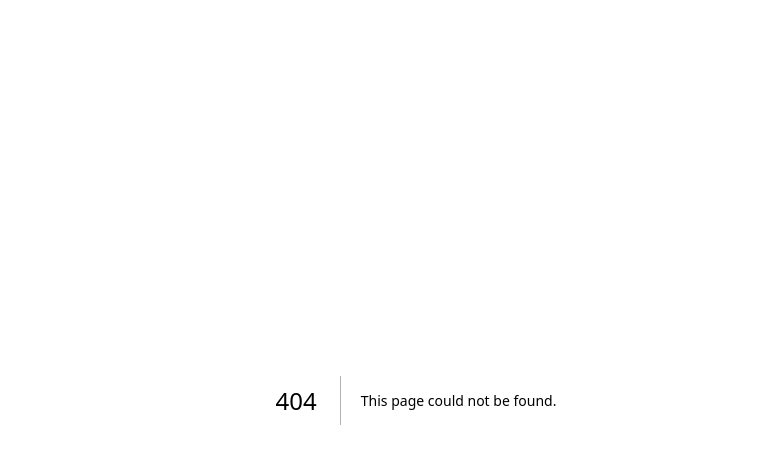
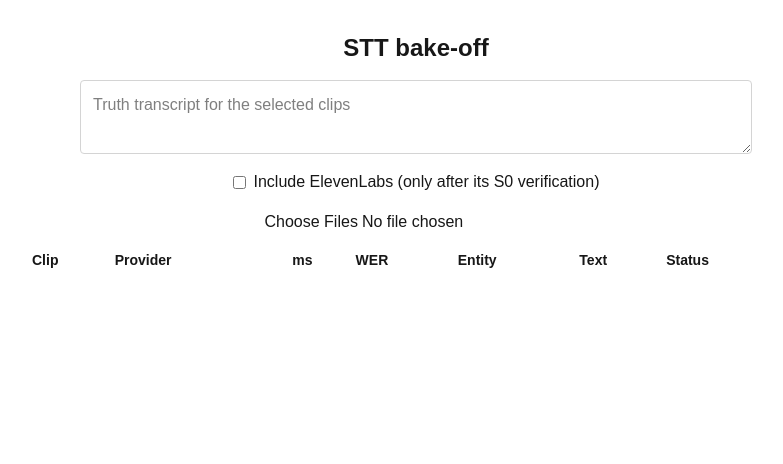
Before and after one commit to nishanthturnstile/nilumi, a Next.js app in the folder spikes/s1/: page /bakeoff in a window 1280 px wide. Before the commit this address had no page. Shown: the top 464 px of the page, without its empty margins (224-1007 px from the left). Built offline with nearby package versions, Linux system fonts and the light colour scheme.

Commit message:
S2: STT bake-off harness (sarvam + elevenlabs adapters, scoring, /bakeoff page, clips.json scaffold, keyterm list); roadmap ElevenLabs verify task

```diff
--- /dev/null
+++ b/spikes/s1/app/api/bakeoff/route.ts
@@ -0,0 +1,32 @@
+import { NextResponse } from "next/server";
+import { transcribeSarvam } from "@/lib/stt/sarvam";
+import { transcribeElevenlabs } from "@/lib/stt/elevenlabs";
+import { entityAccuracy, wer } from "@/lib/scoring";
+import { KEYTERMS } from "@/lib/keyterms";
+
+export async function POST(req: Request) {
+  const form = await req.formData();
+  const truth = String(form.get("truth") ?? "");
+  const runElevenlabs = form.get("elevenlabs") === "1";
+  const files = form.getAll("files").filter((f): f is File => f instanceof File);
+  const results = [];
+  for (const file of files) {
+    const sarvam = await transcribeSarvam(file, file.name);
+    results.push({
+      file: file.name,
+      ...sarvam,
+      wer: sarvam.status === "ok" ? wer(truth, sarvam.text) : null,
+      entityAcc: sarvam.status === "ok" ? entityAccuracy(truth, sarvam.text, KEYTERMS) : null,
+    });
+    if (runElevenlabs) {
+      const el = await transcribeElevenlabs(file, file.name);
+      results.push({
+        file: file.name,
+        ...el,
+        wer: el.status === "ok" ? wer(truth, el.text) : null,
+        entityAcc: el.status === "ok" ? entityAccuracy(truth, el.text, KEYTERMS) : null,
+      });
+    }
+  }
+  return NextResponse.json({ results });
+}
--- /dev/null
+++ b/spikes/s1/app/bakeoff/page.tsx
@@ -0,0 +1,65 @@
+"use client";
+import { useState } from "react";
+
+type Row = {
+  file: string; provider: string; model: string; ms: number; status: string;
+  text: string; error?: string; wer: number | null; entityAcc: number | null;
+};
+
+export default function Bakeoff() {
+  const [rows, setRows] = useState<Row[]>([]);
+  const [truth, setTruth] = useState("");
+  const [includeEl, setIncludeEl] = useState(false);
+  const [busy, setBusy] = useState(false);
+
+  async function run(files: FileList | null) {
+    if (!files?.length) return;
+    setBusy(true);
+    const form = new FormData();
+    form.append("truth", truth);
+    form.append("elevenlabs", includeEl ? "1" : "0");
+    for (const f of Array.from(files)) form.append("files", f);
+    const res = await fetch("/api/bakeoff", { method: "POST", body: form });
+    const data = await res.json();
+    setRows(data.results ?? []);
+    setBusy(false);
+  }
+
+  return (
+    <main className="flex flex-1 flex-col items-center gap-4 p-8">
+      <h1 className="text-2xl font-semibold">STT bake-off</h1>
+      <textarea
+        className="w-full max-w-2xl rounded border border-neutral-300 p-3 text-black"
+        rows={2}
+        placeholder="Truth transcript for the selected clips"
+        value={truth}
+        onChange={(e) => setTruth(e.target.value)}
+      />
+      <label className="flex items-center gap-2">
+        <input type="checkbox" checked={includeEl} onChange={(e) => setIncludeEl(e.target.checked)} />
+        Include ElevenLabs (only after its S0 verification)
+      </label>
+      <input type="file" accept="audio/*" multiple onChange={(e) => run(e.target.files)} />
+      {busy && <p>Running…</p>}
+      <table className="w-full max-w-3xl text-sm">
+        <thead>
+          <tr className="text-left">
+            <th>Clip</th><th>Provider</th><th>ms</th><th>WER</th><th>Entity</th><th>Text</th><th>Status</th>
+          </tr>
+        </thead>
+        <tbody>
+          {rows.map((r, i) => (
+            <tr key={i} className="border-t border-neutral-200">
+              <td>{r.file}</td>
+              <td>{r.provider}</td>
+              <td>{r.ms}</td>
+              <td>{r.wer === null ? "—" : r.wer.toFixed(2)}</td>
+              <td>{r.entityAcc === null ? "—" : (r.entityAcc * 100).toFixed(0) + "%"}</td>
+              <td className="max-w-xs truncate">{r.status === "ok" ? r.text : r.error}</td>
+            </tr>
+          ))}
+        </tbody>
+      </table>
+    </main>
+  );
+}
--- /dev/null
+++ b/spikes/s1/clips/clips.json
@@ -0,0 +1,20 @@
+[
+  {
+    "file": "clips/clip-001.webm",
+    "truth": "Add Amul milk to the shopping list",
+    "tags": ["entity", "en-IN"],
+    "noise": "kitchen-fan"
+  },
+  {
+    "file": "clips/clip-002.webm",
+    "truth": "Remind me on the 15th at 7 pm",
+    "tags": ["date", "number"],
+    "noise": "clean"
+  },
+  {
+    "file": "clips/clip-003.mp4",
+    "truth": "Namma veetla sapadu ready",
+    "tags": ["tanglish"],
+    "noise": "tv"
+  }
+]
--- /dev/null
+++ b/spikes/s1/lib/keyterms.ts
@@ -0,0 +1,18 @@
+// Starter 50-alias keyterm list for the S2 bake-off. Replace with the real
+// household list (production ranks by use_count, seeded by §14.3). Order:
+// member names, common household entities, places, recurring Tanglish phrases.
+export const KEYTERMS: string[] = [
+  // Members (placeholder)
+  "Nilumi", "Mom", "Dad", "Grandma", "Grandpa",
+  // Household entities / brands (placeholder)
+  "Amul", "Tata", "Bisleri", "BigBasket", "Zomato",
+  "Flipkart", "Swiggy", "Myntra", "iPhone", "Samsung",
+  "Maruti", "Reliance", "Jio", "Airtel", "Byju's",
+  // Places (placeholder)
+  "T Nagar", "Anna Nagar", "Velachery", "OMR", "ECR",
+  "Marina", "Airport", "Central", "Egmore", "Mylapore",
+  // Recurring Tanglish phrases
+  "thanni", "paalu", "sapadu", "veedu", "pooja",
+  "amma", "appa", "elavu", "malai", "traffic",
+  "leave", "salary", "birthday", "anniversary", "doctor",
+];
--- /dev/null
+++ b/spikes/s1/lib/scoring.ts
@@ -0,0 +1,40 @@
+function norm(s: string): string[] {
+  return s.toLowerCase().replace(/[^\p{L}\p{N}\s]/gu, " ").split(/\s+/).filter(Boolean);
+}
+
+export function wer(truth: string, hypothesis: string): number {
+  const a = norm(truth);
+  const b = norm(hypothesis);
+  if (a.length === 0) return b.length === 0 ? 0 : 1;
+  const dp: number[][] = Array.from({ length: a.length + 1 }, (_, i) => [i, ...Array(b.length).fill(0)]);
+  for (let j = 0; j <= b.length; j++) dp[0][j] = j;
+  for (let i = 1; i <= a.length; i++)
+    for (let j = 1; j <= b.length; j++)
+      dp[i][j] = Math.min(
+        dp[i - 1][j] + 1,
+        dp[i][j - 1] + 1,
+        dp[i - 1][j - 1] + (a[i - 1] === b[j - 1] ? 0 : 1)
+      );
+  return dp[a.length][b.length] / a.length;
+}
+
+// Entity accuracy: of keyterms that appear in the truth, what fraction also
+// appear in the hypothesis (case-insensitive substring match).
+export function entityAccuracy(truth: string, hypothesis: string, keyterms: string[]): number {
+  const t = truth.toLowerCase();
+  const h = hypothesis.toLowerCase();
+  const expected = keyterms.filter((k) => t.includes(k.toLowerCase()));
+  if (expected.length === 0) return 1;
+  const hit = expected.filter((k) => h.includes(k.toLowerCase()));
+  return hit.length / expected.length;
+}
+
+export function p50(ms: number[]): number {
+  const s = [...ms].sort((a, b) => a - b);
+  return s.length ? s[Math.floor(s.length / 2)] : 0;
+}
+
+export function p95(ms: number[]): number {
+  const s = [...ms].sort((a, b) => a - b);
+  return s.length ? s[Math.min(s.length - 1, Math.floor(s.length * 0.95))] : 0;
+}
--- /dev/null
+++ b/spikes/s1/lib/stt/elevenlabs.ts
@@ -0,0 +1,31 @@
+import type { SttResult } from "./sarvam";
+
+export async function transcribeElevenlabs(
+  audio: Blob,
+  filename: string
+): Promise<SttResult> {
+  const key = process.env.ELEVENLABS_API_KEY;
+  if (!key) return { provider: "elevenlabs", model: "scribe-v2", text: "", ms: 0, status: "error", error: "ELEVENLABS_API_KEY missing / ElevenLabs S0 not green" };
+  const form = new FormData();
+  form.append("file", audio, filename);
+  form.append("model_id", "scribe_v2");
+  const started = Date.now();
+  try {
+    const res = await fetch("https://api.elevenlabs.io/v1/speech-to-text", {
+      method: "POST",
+      headers: { "xi-api-key": key },
+      body: form,
+    });
+    const data = await res.json().catch(() => ({}));
+    if (!res.ok) throw new Error(data.detail?.message ?? `HTTP ${res.status}`);
+    return {
+      provider: "elevenlabs",
+      model: "scribe-v2",
+      text: data.text ?? "",
+      ms: Date.now() - started,
+      status: "ok",
+    };
+  } catch (e) {
+    return { provider: "elevenlabs", model: "scribe-v2", text: "", ms: Date.now() - started, status: "error", error: e instanceof Error ? e.message : "error" };
+  }
+}
--- /dev/null
+++ b/spikes/s1/lib/stt/sarvam.ts
@@ -0,0 +1,43 @@
+import { KEYTERMS } from "../keyterms";
+
+export type SttResult = {
+  provider: string;
+  model: string;
+  text: string;
+  ms: number;
+  status: "ok" | "error";
+  error?: string;
+};
+
+export async function transcribeSarvam(
+  audio: Blob,
+  filename: string
+): Promise<SttResult> {
+  const key = process.env.SARVAM_API_KEY;
+  if (!key) return { provider: "sarvam", model: "saaras-v4", text: "", ms: 0, status: "error", error: "SARVAM_API_KEY missing" };
+  const form = new FormData();
+  form.append("file", audio, filename);
+  form.append("model", "saaras:v4");
+  form.append("language_code", "en-IN");
+  form.append("mode", "transcribe");
+  form.append("keyterms", JSON.stringify(KEYTERMS.slice(0, 50)));
+  const started = Date.now();
+  try {
+    const res = await fetch("https://api.sarvam.ai/speech-to-text", {
+      method: "POST",
+      headers: { "api-subscription-key": key },
+      body: form,
+    });
+    const data = await res.json().catch(() => ({}));
+    if (!res.ok) throw new Error(data.error ?? `HTTP ${res.status}`);
+    return {
+      provider: "sarvam",
+      model: "saaras-v4",
+      text: data.transcript ?? data.text ?? "",
+      ms: Date.now() - started,
+      status: "ok",
+    };
+  } catch (e) {
+    return { provider: "sarvam", model: "saaras-v4", text: "", ms: Date.now() - started, status: "error", error: e instanceof Error ? e.message : "error" };
+  }
+}
```
